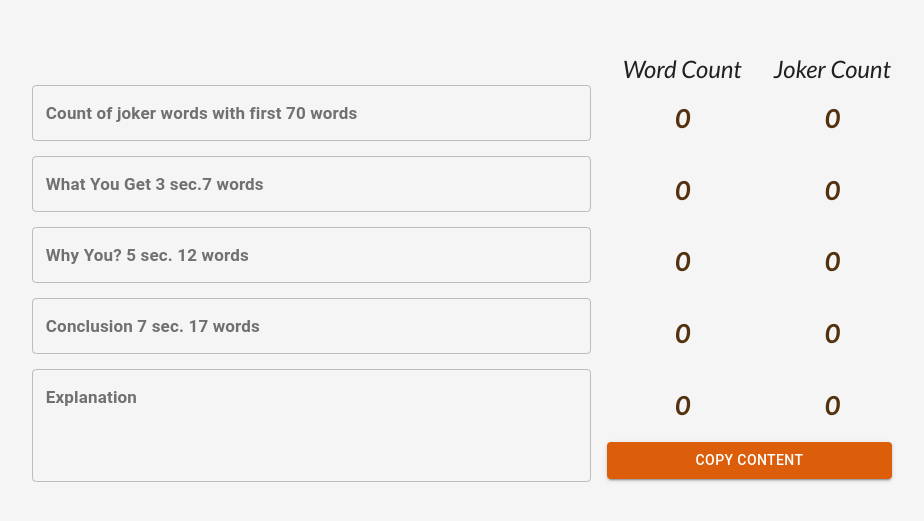
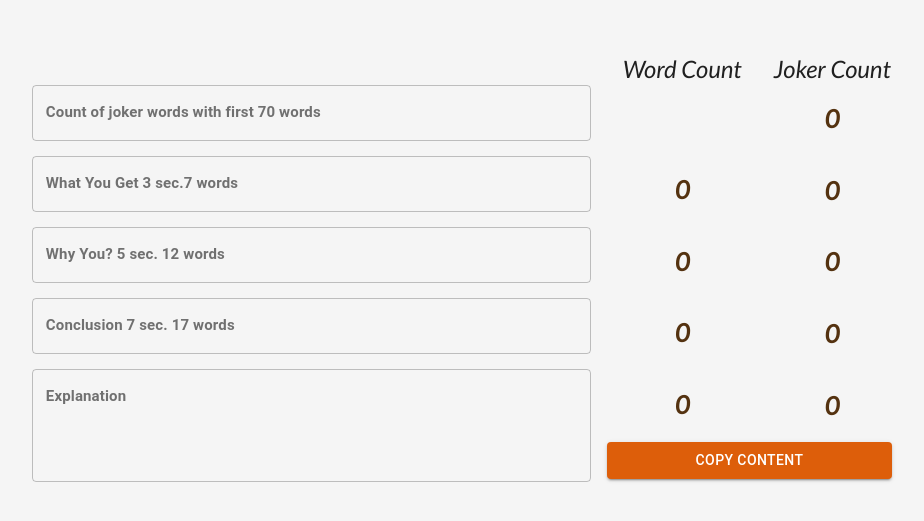
Before and after one commit to Shakib448/wordcount-avivson, a React (Create React App) app: page / in a window 1280 px wide. Shown: the part 109-630 px from the top of the page, without its empty margins (137-1061 px from the left). Built offline with nearby package versions, Linux system fonts and the light colour scheme.

Commit message:
WIP on function

```diff
--- a/src/components/Form/Form.js
+++ b/src/components/Form/Form.js
@@ -48,6 +48,12 @@ const useStyles = makeStyles((theme) => ({
     fontSize: 25,
     color: "#543210",
     marginBottom: 20,
+    fontWeight: "bold",
+  },
+  countItemsWord: {
+    fontSize: 25,
+    color: "#543210",
+    marginBottom: 40,
     fontWeight: "bold",
   },
   countItemsOk: {
@@ -141,11 +147,9 @@ const Form = () => {
         if (watch_words[i] === "you") {
           data = data + 1;
         }
-
         if (watch_words[i] === "dig") {
           data = data + 1;
         }
-
         if (watch_words[i] === "du") {
           data = data + 1;
         }
@@ -223,6 +227,7 @@ const Form = () => {
                   className={classes.formControl}
                   name="joker"
                   onChange={(e) => wordCount(e.target.value, "joker")}
+                  labelWidth="100px"
                 />
                 <TextField
                   id="outlined-basic"
@@ -274,14 +279,14 @@ const Form = () => {
             <Grid item>
               <Typography variant="h5">Word Count</Typography>
               <Grid container justify="center">
-                <List>
+                <List style={{ marginTop: "35px" }}>
                   <ListItem
                     className={clsx(classes.countItems, {
                       [classes.countItemsOk]: joker?.length >= 70,
                       [classes.countItemsNotOk]: joker?.length >= 71,
                     })}
                   >
-                    {lengthCount(joker)}
+                    {/* {lengthCount(joker)} */}
                   </ListItem>
                   <ListItem
                     className={clsx(classes.countItems, {
@@ -327,7 +332,7 @@ const Form = () => {
                       [classes.countItemsOk]: jokerMatchCount !== 0,
                     })}
                   >
-                    {jokerMatchCount}
+                    {getMatchCount + whyMatchCount + conclusionMatchCount}
                   </ListItem>
                   <ListItem
                     className={clsx(classes.countItems, {
--- a/src/components/Theme/GlobalStyles.js
+++ b/src/components/Theme/GlobalStyles.js
@@ -100,7 +100,7 @@ const styles = (theme) => ({
       paddingLeft: "10px !important",
     },
     ".MuiInputLabel-outlined": {
-      fontSize: "17px",
+      fontSize: "15px",
       fontWeight: "bold",
       [theme.breakpoints.down("sm")]: {
         fontSize: "12px",
```
